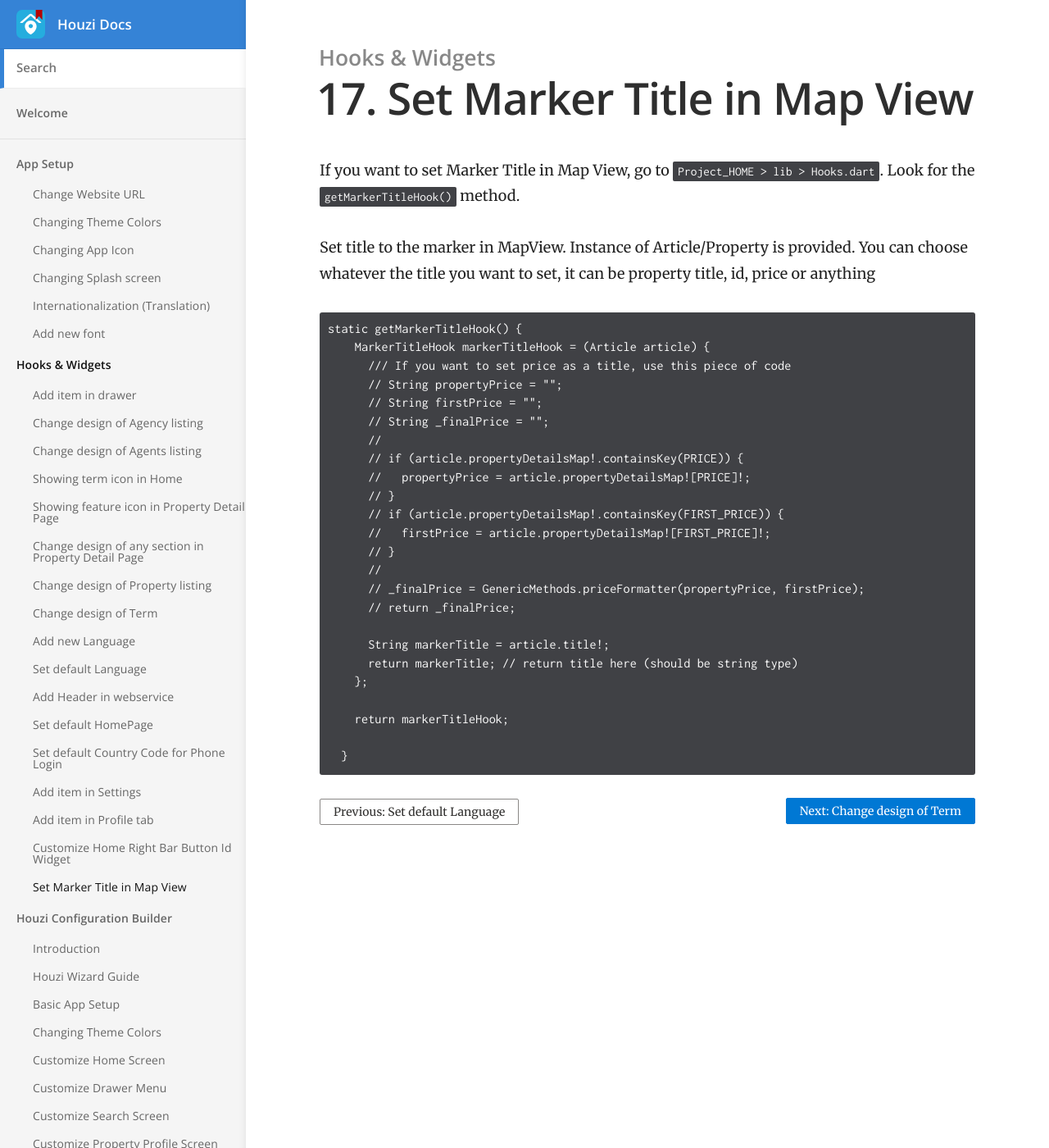
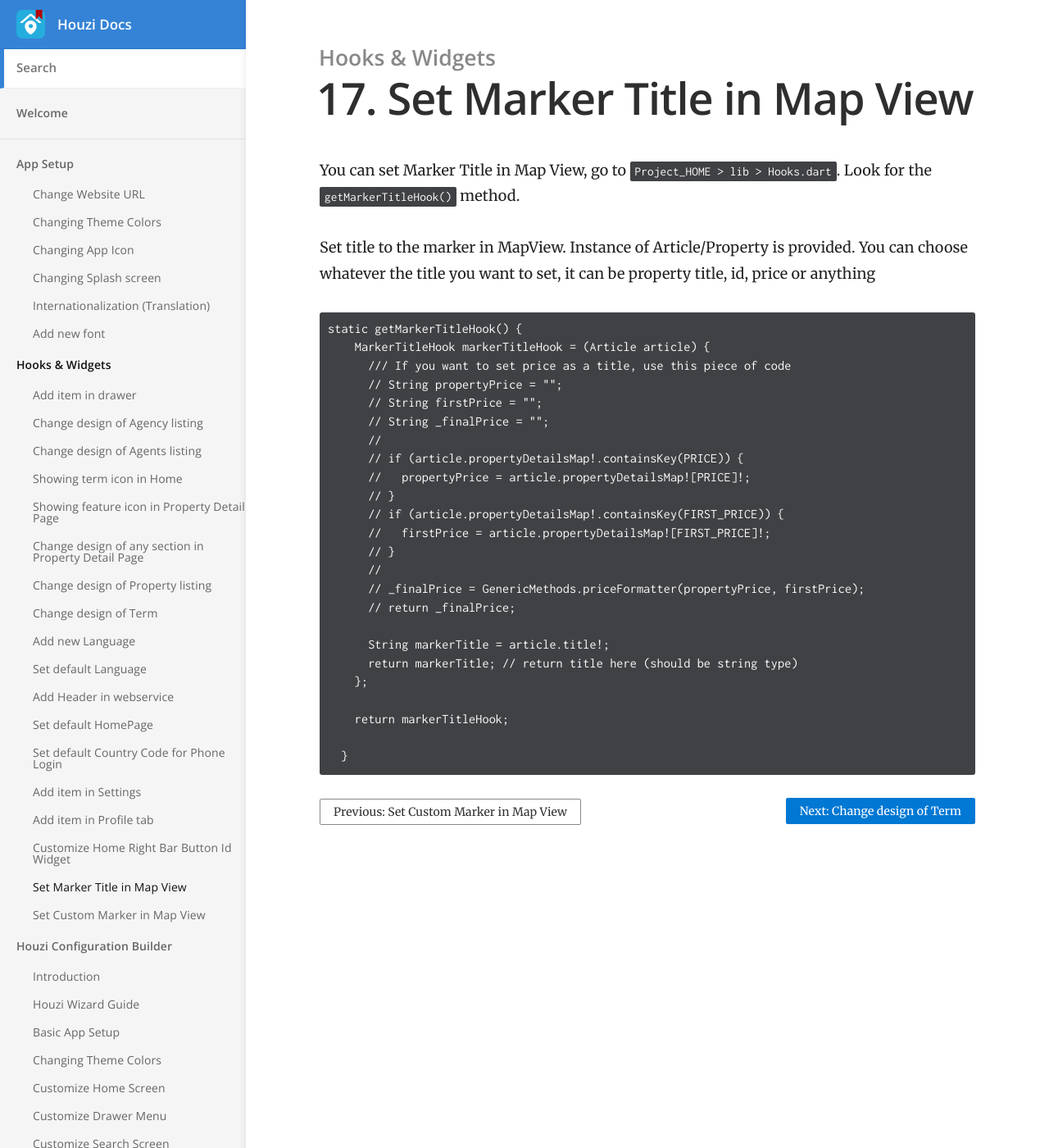
Before and after one commit to booleanbites/houzi-doc, a Jekyll site: the page built from _docs/hooks-widgets/set_marker_title.md, in a window 1280 px wide and 1400 px high. Shown: the whole window at 82% size. Built offline with Jekyll 4.4.1, drawn with Linux system fonts in a browser that asks for light colours; part of the change alters nothing that is shown.

Commit message:
Set custom marker

````diff
--- /dev/null
+++ b/_docs/hooks-widgets/set_marker_icon.md
@@ -0,0 +1,32 @@
+---
+title: Set Custom Marker in Map View
+category: Hooks & Widgets
+order: 18
+---
+
+ Show custom marker in MapView instead of default Pin Point marker using this hook. First you have to go to `Project_HOME  > assets` folder and paste your image. Copy your image name and go to `PROJECT_HOME > pubspec.yaml` and specify image path in asset section e.g
+
+ ```
+     ...
+     assets:
+         - assets/IMAGE-NAME.png
+     ...
+```
+
+Then go to `Project_HOME  > lib > Hooks.dart`. Look for the `getMarkerIconHook()` method.
+static getMarkerIconHook() {
+
+    MarkerIconHook markerIconHook = () {
+      // If you want to set the default Pin Point marker return null
+      // else return the path of the image
+      //
+      //
+      //return null;
+
+      return "assets/IMAGE-NAME.png";
+    };
+
+    return markerIconHook;
+
+  }
+```
--- a/_docs/hooks-widgets/set_marker_title.md
+++ b/_docs/hooks-widgets/set_marker_title.md
@@ -4,7 +4,7 @@ category: Hooks & Widgets
 order: 17
 ---
 
-If you want to set Marker Title in Map View, go to `Project_HOME  > lib > Hooks.dart`. Look for the `getMarkerTitleHook()` method.
+You can set Marker Title in Map View, go to `Project_HOME  > lib > Hooks.dart`. Look for the `getMarkerTitleHook()` method.
 
 Set title to the marker in MapView. Instance of Article/Property is provided. You can choose whatever the title you want to set, it can be property title, id, price or anything
 
````
